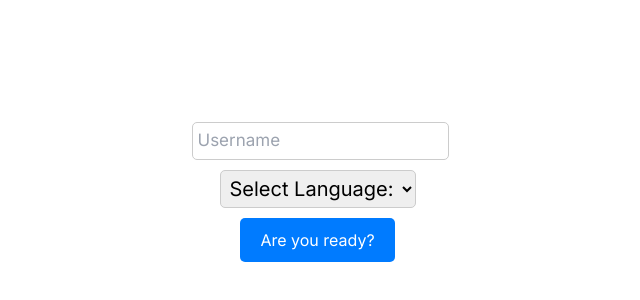
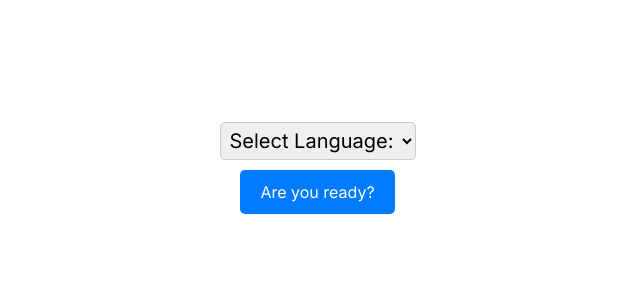
Before and after one commit to BishtAmi/Blind_Coding, a Next.js app: page / in a window 1280 px wide. Shown: the part 78-378 px from the top of the page, without its empty margins (320-960 px from the left). Built offline with nearby package versions, Linux system fonts and the light colour scheme.

Commit message:
techfest event

```diff
--- a/app/page.tsx
+++ b/app/page.tsx
@@ -53,7 +53,7 @@ export default function Home() {
         <div
           style={{ textAlign: "center", marginTop: "200px", fontSize: "17px" }}
         >
-          <input
+          {/* <input
             type="text"
             id="username"
             placeholder="Username"
@@ -65,7 +65,7 @@ export default function Home() {
               borderRadius: "5px",
               border: "1px solid #ccc",
             }}
-          />
+          /> */}
         </div>
       )}
       {!ready && (
@@ -150,9 +150,9 @@ export default function Home() {
               </p>
             </div>
             <br></br>
-            <button className="submitBtn" onClick={handelSubmit}>
+            {/* <button className="submitBtn" onClick={handelSubmit}>
               submit
-            </button>
+            </button> */}
           </div>
         </div>
       )}
```
